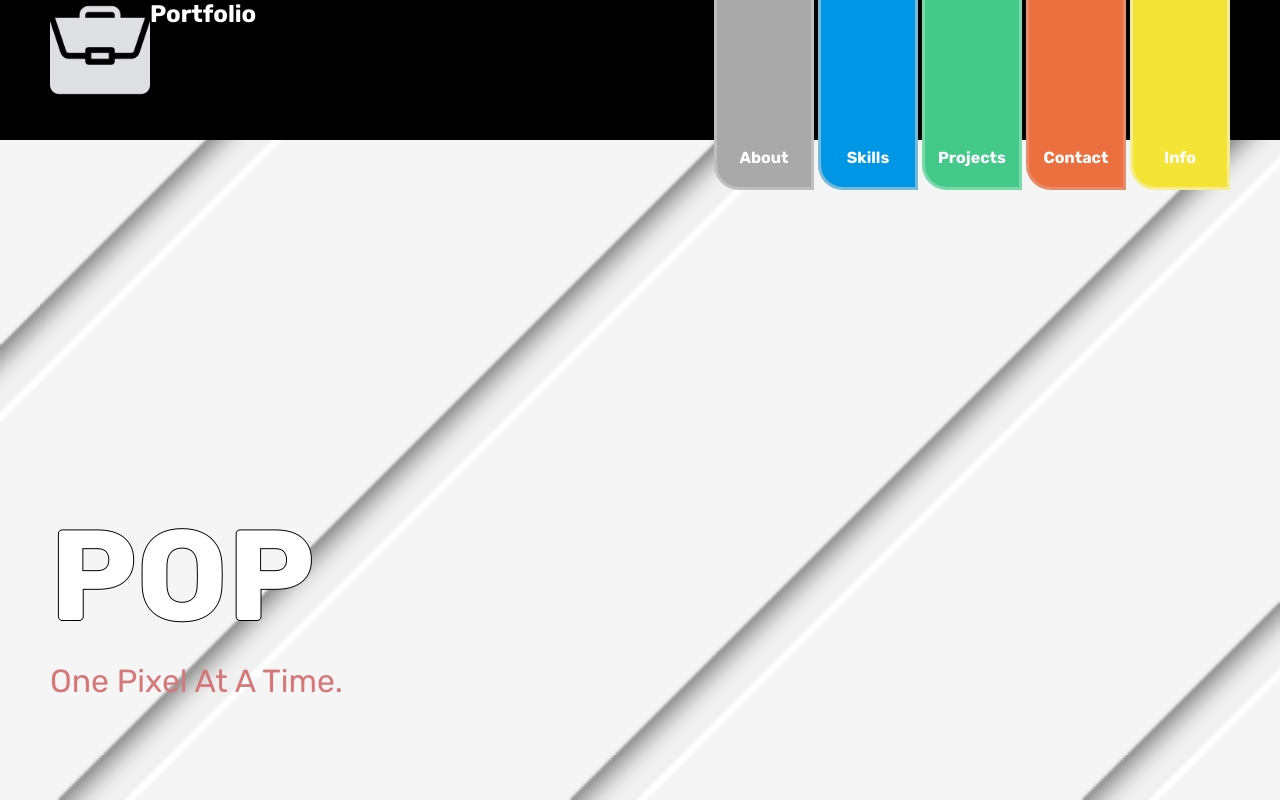
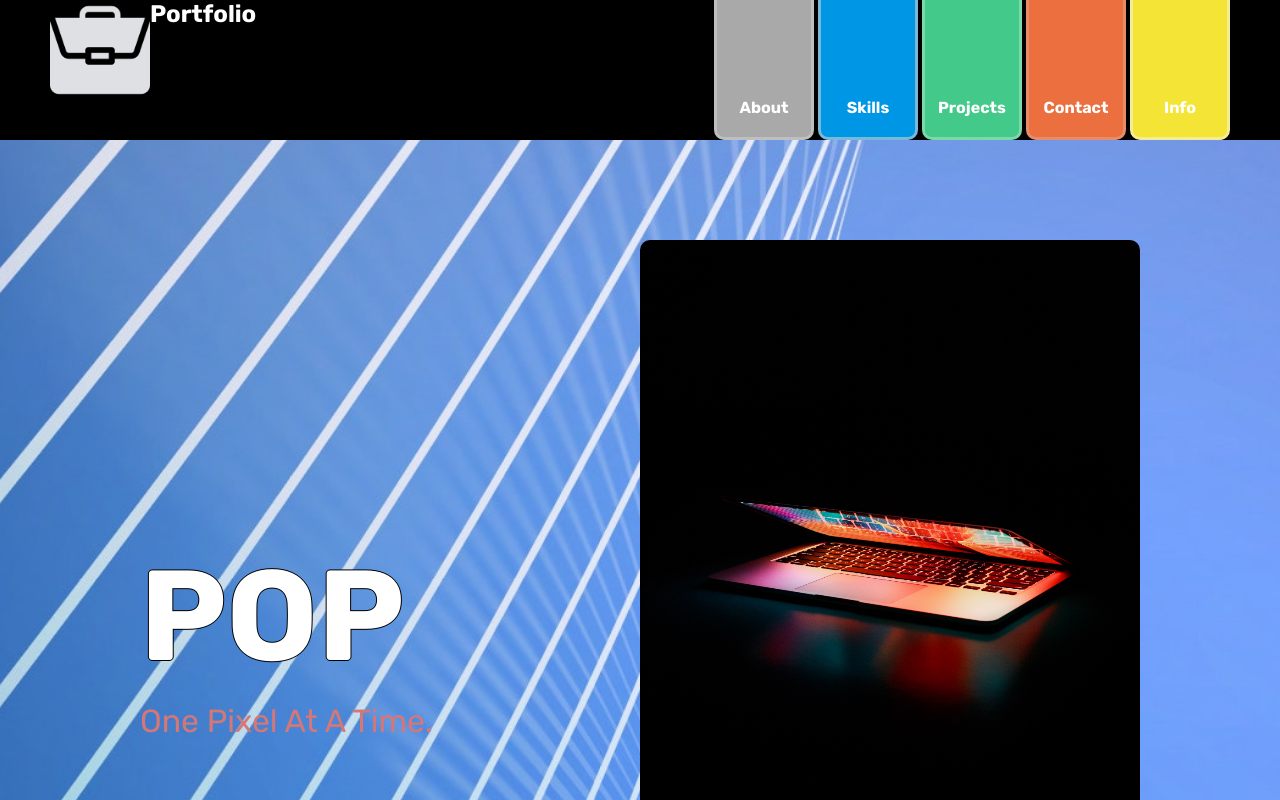
Before and after one commit to BrianPineau/wd-Portfolio, a plain HTML site: page index.html in a window 1280 px wide. Drawn offline with Linux system fonts and the light colour scheme.

Commit message:
Background change and added hero image

```diff
--- a/Resources/Main.css
+++ b/Resources/Main.css
@@ -86,10 +86,10 @@ header {
 .header-list {
     display: inline-flex;
     position: absolute;
-    top: -80px;
+    top: -130px;
     width: 100px;
     height: 270px;
-    border-radius: 0% 25px;
+    border-radius: 10px;
     justify-content: center;
     padding-top: 225px;
     color: white;
@@ -106,7 +106,7 @@ header {
 .menu-item-1:hover {
     background-color: rgb(216, 59, 75);
     border: 9px solid rgb(226, 99, 95);
-
+    top: -80px;
 }
 
 .menu-item-2 {
@@ -136,14 +136,16 @@ header {
 
 /*  Hero Section  */
 .hero-box {
-    margin-top: 500px;
+    display: flex;
+    justify-content: center;
     width: 100vw;
-    height: 60vh;
+    height: 70vh;
+    margin: 240px 0 80px;
 
 }
 
 .hero-box::before {
-    background: url("./Pictures/white.png");
+    background: url("./Pictures/back3.jpg");
     background-size: cover;
     background-repeat: repeat;
     transform-style: preserve-3d;
@@ -158,9 +160,14 @@ header {
 }
 
 .hero-inner-container {
-    margin: 200px auto 0;
+    display: flex;
     max-width: 1180px;
     font-size: 2rem;
+}
+
+.hero-title {
+    width: 500px;
+    margin-top: 300px;;
 }
 
 .hero-inner-container h1 {
@@ -172,6 +179,17 @@ header {
 
 .hero-inner-container p {
     color: rgb(214, 119, 119);
+}
+
+.hero-image {
+    width: 500px;
+    height: 600px;
+}
+
+.hero-image img {
+    width: 100%;
+    height: 600px;
+    border-radius: 10px;
 }
 
 /*  About Me Section  */
--- a/index.html
+++ b/index.html
@@ -46,8 +46,13 @@
 <!--  Hero Section  -->
     <section class="hero-box">
       <div class="hero-inner-container">
-        <h1>POP</h1>
-        <p>One Pixel At A Time.</p>
+        <div class="hero-title">
+          <h1>POP</h1>
+          <p>One Pixel At A Time.</p>
+        </div>
+        <div class="hero-image">
+          <img src="./Resources/Pictures/hero.jpg" alt="">
+        </div>
       </div>
     </section>
 
@@ -136,7 +141,7 @@
 <!--  Certification Section  -->
     <div class="outer-container">
       <div class="inner-container">
-        <h2>Certification</h2>
+        <h2>Certificates</h2>
         <div class="underline"></div>
       </div>
     </div>
@@ -181,6 +186,13 @@
 
 
 <!--  Form Section  -->
+    <div class="outer-container">
+      <div class="inner-container">
+        <h2>Contact Me</h2>
+        <div class="underline"></div>
+      </div>
+    </div>
+
     <div class="form-container">
       <div class="form-inner-container">
         <form id="contact-form" method="post" action="contact-form.php">
```
Also changed, not shown: Resources/Pictures/back3.jpg (added), Resources/Pictures/hero.jpg (added).
